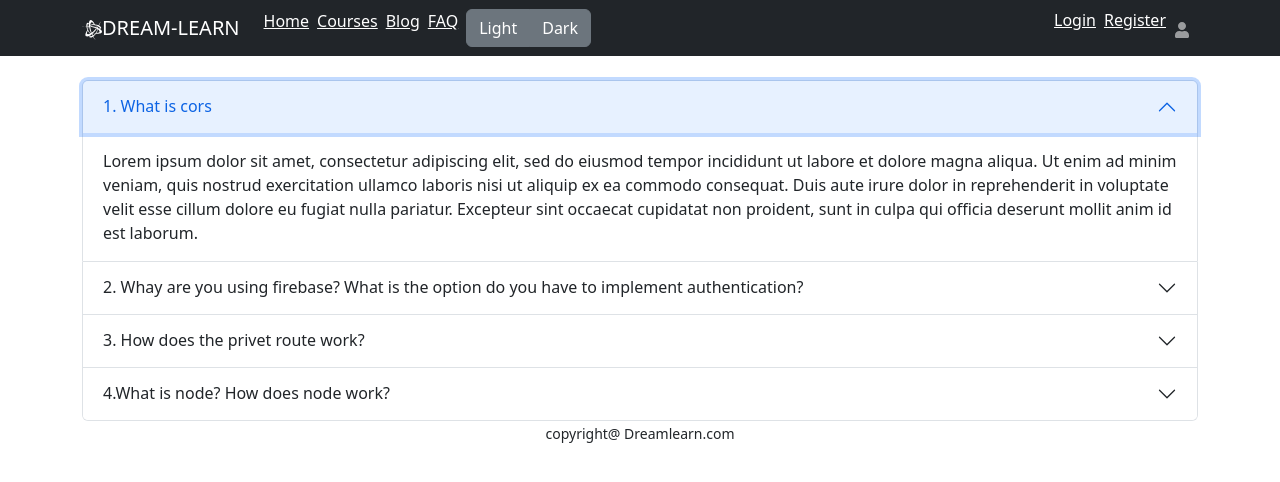
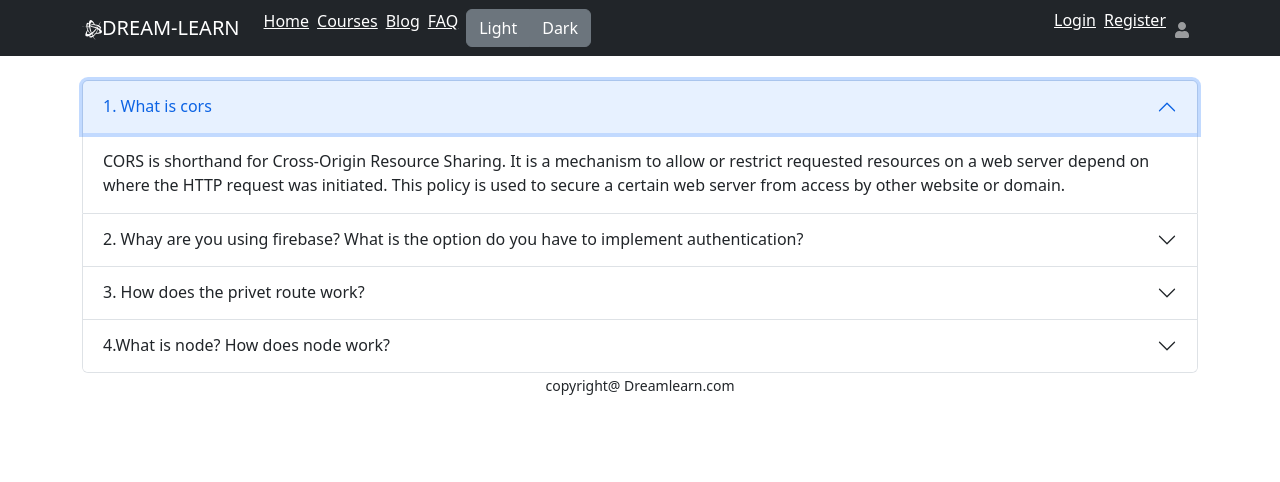
Before and after one commit to parthasuman/dream-learn-client, a React (Create React App) app: page /blog in a window 1280 px wide. Both pictures are taken after a click on the button "1. What is cors". Shown: the top 482 px of the page. Built offline with nearby package versions, Linux system fonts and the light colour scheme; no server answers.

Commit message:
1st ans added

```diff
--- a/src/Pages/Blog/Blog.js
+++ b/src/Pages/Blog/Blog.js
@@ -10,13 +10,11 @@ const Blog = () => {
           <Accordion.Item eventKey="0">
             <Accordion.Header>1. What is cors </Accordion.Header>
             <Accordion.Body>
-              Lorem ipsum dolor sit amet, consectetur adipiscing elit, sed do
-              eiusmod tempor incididunt ut labore et dolore magna aliqua. Ut
-              enim ad minim veniam, quis nostrud exercitation ullamco laboris
-              nisi ut aliquip ex ea commodo consequat. Duis aute irure dolor in
-              reprehenderit in voluptate velit esse cillum dolore eu fugiat
-              nulla pariatur. Excepteur sint occaecat cupidatat non proident,
-              sunt in culpa qui officia deserunt mollit anim id est laborum.
+              CORS is shorthand for Cross-Origin Resource Sharing. It is a
+              mechanism to allow or restrict requested resources on a web server
+              depend on where the HTTP request was initiated. This policy is
+              used to secure a certain web server from access by other website
+              or domain.
             </Accordion.Body>
           </Accordion.Item>
           <Accordion.Item eventKey="1">
```
